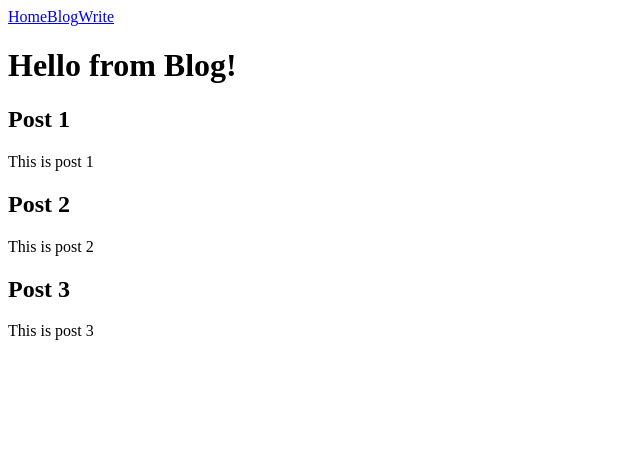
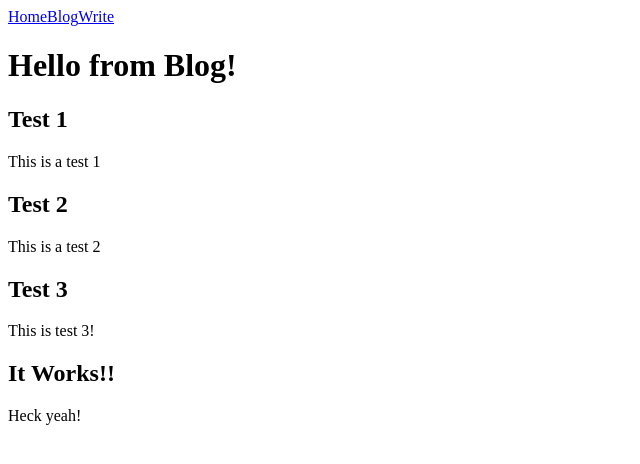
Before and after one commit to andrewjpwalters/react-final-project, a React (Create React App) app: page /blog in a window 1280 px wide. Shown: the top 464 px of the page, without its empty margins (0-640 px from the left). Built offline with nearby package versions, Linux system fonts and the light colour scheme; data requests are answered from the project's data file.

Commit message:
add post and render funciionality with db.json to Blog.js and Write.js

```diff
--- a/db.json
+++ b/db.json
@@ -6,9 +6,19 @@
       "content": "This is a test 1"
     },
     {
-            "id": 1,
-            "title": "Test 1",
-            "content": "This is a test 1"
+      "id": 2,
+      "title": "Test 2",
+      "content": "This is a test 2"
+    },
+    {
+      "title": "Test 3",
+      "content": "This is test 3!",
+      "id": 3
+    },
+    {
+      "title": "It Works!!",
+      "content": "Heck yeah!",
+      "id": 4
     }
   ]
 }
--- a/src/Blog.js
+++ b/src/Blog.js
@@ -1,15 +1,20 @@
-import React from "react";
+import React, { useState, useEffect } from "react";
 import BlogPost from "./BlogPost";
 
-const post = [
-    { id: 1, title: "Post 1", content: "This is post 1" },
-    { id: 2, title: "Post 2", content: "This is post 2" },
-    { id: 3, title: "Post 3", content: "This is post 3" }
-]
 
 function Blog() {
 
-    const blogPost = post.map((blogObj) => {
+    const [posts, setPosts] = useState([])
+
+    useEffect(() => {
+        fetch("http://localhost:3000/posts/")
+            .then((r) => r.json())
+            .then((data) => {
+                setPosts(data)
+            })
+    }, []);
+
+    const blogPost = posts.map((blogObj) => {
         return <BlogPost key={blogObj.id} title={blogObj.title} content={blogObj.content} />
     })
     return (
--- a/src/Write.js
+++ b/src/Write.js
@@ -8,7 +8,20 @@ function Write() {
 
     function handleSubmit(event) {
         event.preventDefault();
-        console.log(formData);
+        fetch('http://localhost:3000/posts/', {
+            method: 'POST',
+            headers: {
+                'Content-Type': 'application/json',
+            },
+            body: JSON.stringify(formData),
+        })
+            .then(response => response.json())
+            .then(data => {
+                console.log('Success:', data);
+            })
+            .catch((error) => {
+                console.error('Error:', error);
+            });;
     }
 
     function handleChange(event) {
```
Lines whose indentation alone changed are shown as unchanged.
